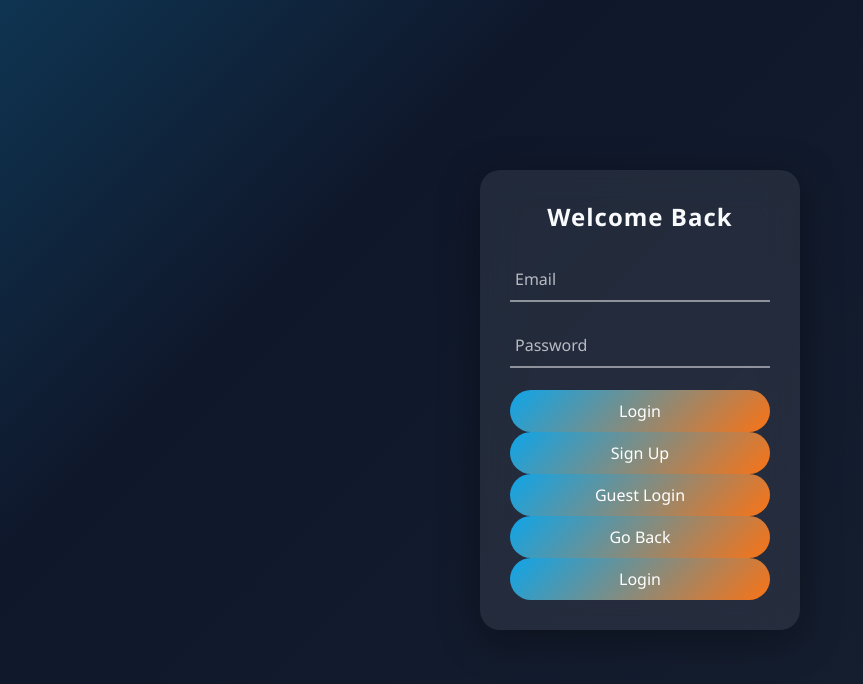
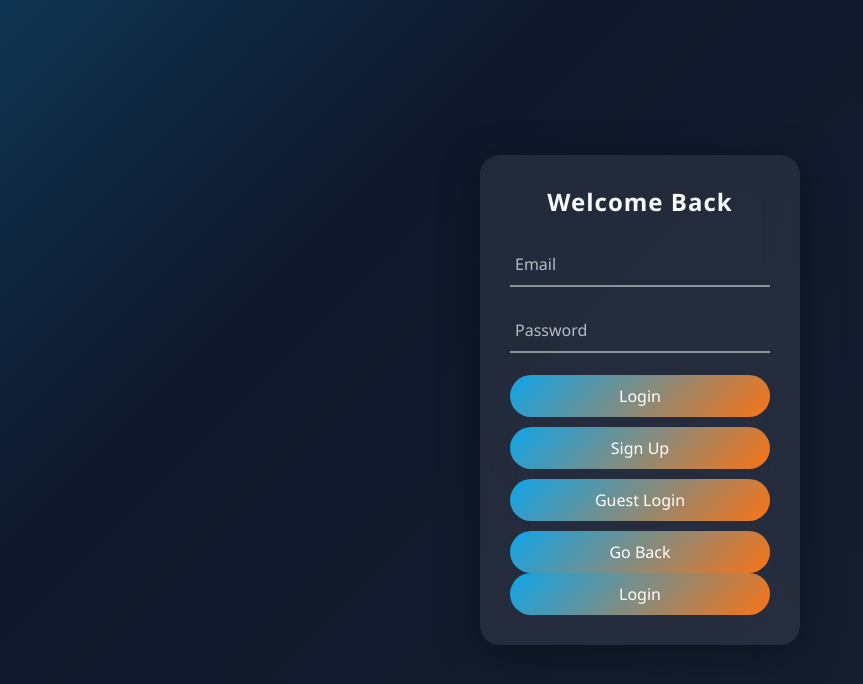
Before and after one commit to samirkumal118-web/Samir-login-page, a plain HTML site: page index.html in a window 1280 px wide. Shown: the whole page, without its empty margins (0-863 px from the left). Drawn offline with Linux system fonts and the light colour scheme.

Commit message:
Update styles.css

```diff
--- a/styles.css
+++ b/styles.css
@@ -4,7 +4,12 @@
   box-sizing: border-box;
   font-family: 'Segoe UI', sans-serif;
 }
-
+.button-group {
+  display: flex;
+  flex-direction: column;
+  gap: 10px;
+  margin-top: 10px;
+}
 body {
   height: 100vh;
   display: flex;
```
